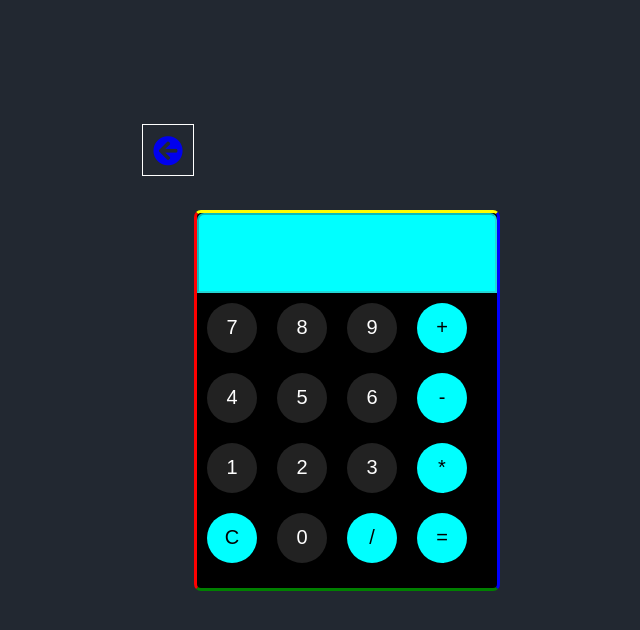
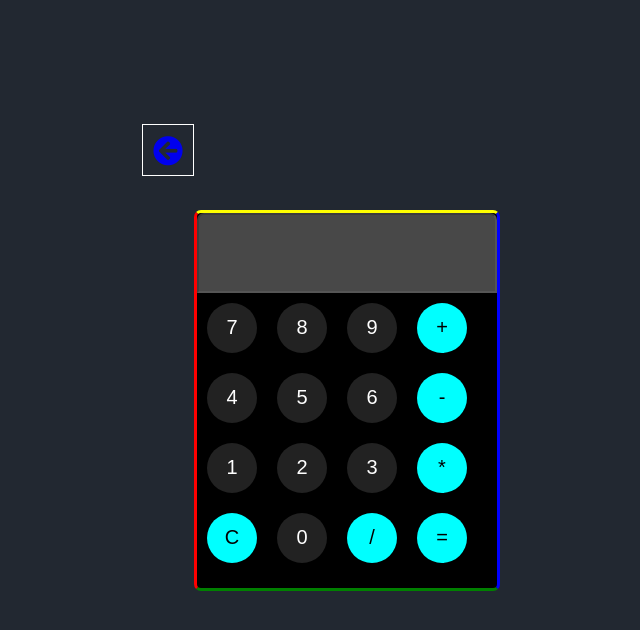
Before and after one commit to officialwahid/calculator, a plain HTML site: page calc.html in a window 1280 px wide. Shown: the whole page, without its empty margins (319-959 px from the left). Drawn offline with Linux system fonts and the light colour scheme.

Commit message:
Update calc.css

```diff
--- a/calc.css
+++ b/calc.css
@@ -55,8 +55,7 @@ a:hover {
   box-sizing: border-box;
   padding: 10px;
   font-size: 40px;
-  color: #000;
-  background-color: cyan;
+  color: black;
   text-align: right;
   border-top-left-radius: 7px;
   border-top-right-radius: 7px;
```
